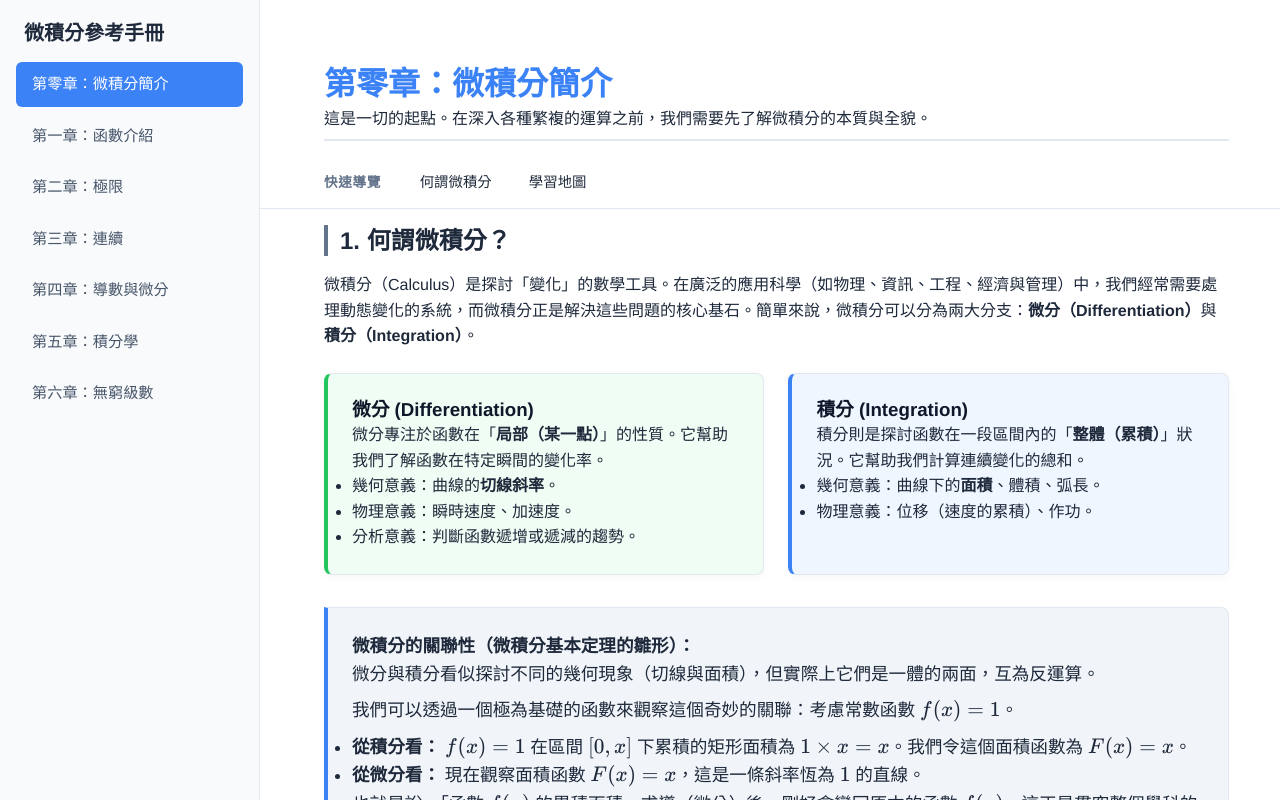
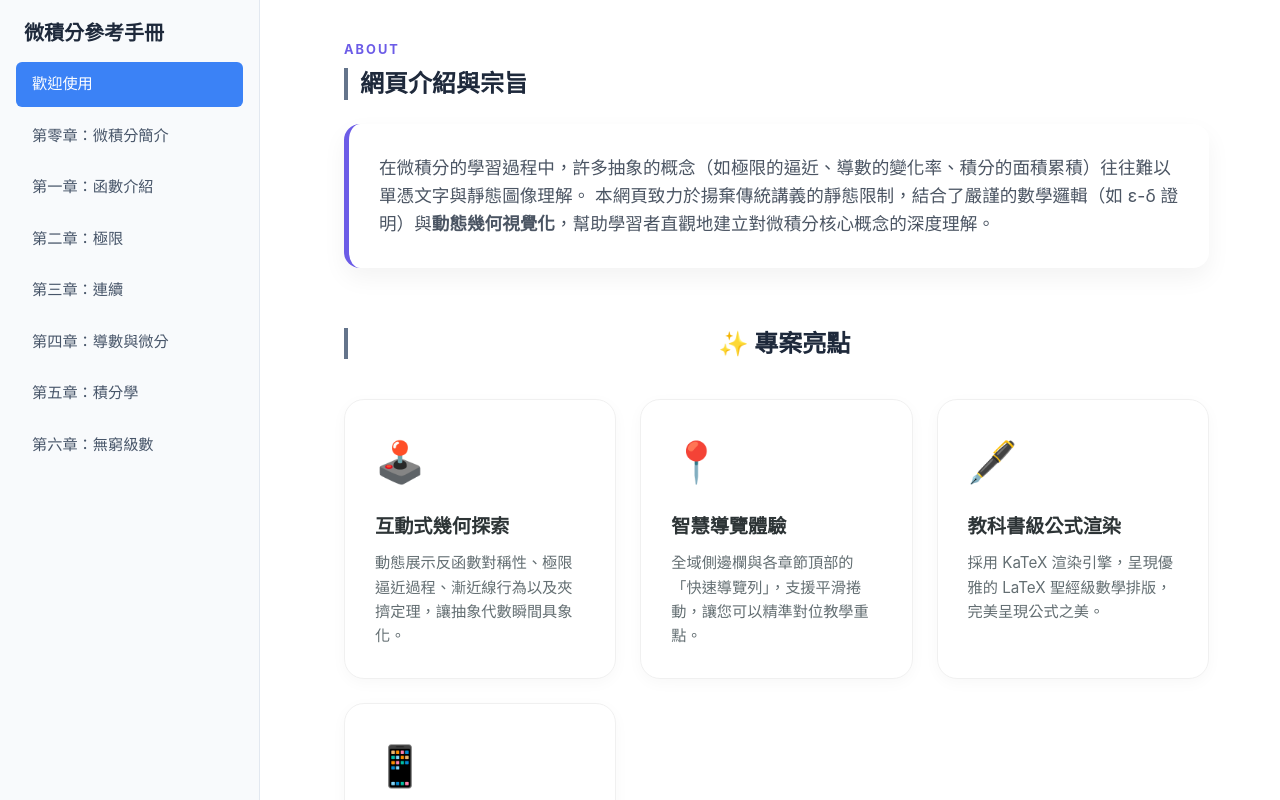
Before and after one commit to ZhaoHong04126/visual-calculus, a React (Vite) app: page / in a window 1280 px wide. Built offline with nearby package versions, Linux system fonts and the light colour scheme.

Commit message:
新增 About 頁面，包含網頁介紹、專案亮點及使用指南

```diff
--- /dev/null
+++ b/src/About/About.css
@@ -0,0 +1,153 @@
+.about-container {
+  max-width: 1000px;
+  margin: 0 auto;
+  padding: 40px 20px;
+  font-family: 'Inter', system-ui, -apple-system, sans-serif;
+  color: #2d3436;
+  line-height: 1.6;
+}
+
+
+/* Section Styling */
+.about-section {
+  margin-bottom: 60px;
+}
+
+.section-header {
+  margin-bottom: 24px;
+}
+
+.section-tag {
+  color: #6c5ce7;
+  font-weight: 700;
+  text-transform: uppercase;
+  letter-spacing: 2px;
+  font-size: 0.8rem;
+  margin-bottom: 8px;
+  display: block;
+}
+
+.section-title {
+  font-size: 2rem;
+  font-weight: 700;
+  color: #2d3436;
+  margin: 0;
+}
+
+.section-title.center {
+  text-align: center;
+  margin-bottom: 40px;
+}
+
+.content-card {
+  background: white;
+  padding: 30px;
+  border-radius: 16px;
+  box-shadow: 0 10px 25px rgba(0,0,0,0.05);
+  border-left: 5px solid #6c5ce7;
+}
+
+.content-card p {
+  font-size: 1.1rem;
+  color: #4b5563;
+  margin: 0;
+}
+
+/* Features Grid */
+.about-features {
+  margin-bottom: 80px;
+}
+
+.features-grid {
+  display: grid;
+  grid-template-columns: repeat(auto-fit, minmax(220px, 1fr));
+  gap: 24px;
+}
+
+.feature-item {
+  background: white;
+  padding: 30px;
+  border-radius: 20px;
+  box-shadow: 0 4px 15px rgba(0,0,0,0.03);
+  transition: all 0.3s ease;
+  border: 1px solid #f0f0f0;
+}
+
+.feature-item:hover {
+  transform: translateY(-10px);
+  box-shadow: 0 15px 35px rgba(108, 92, 231, 0.1);
+}
+
+.feature-icon {
+  font-size: 2.5rem;
+  margin-bottom: 20px;
+}
+
+.feature-item h3 {
+  margin: 0 0 12px 0;
+  font-size: 1.2rem;
+  color: #2d3436;
+}
+
+.feature-item p {
+  margin: 0;
+  font-size: 0.95rem;
+  color: #636e72;
+}
+
+/* Guide Section */
+.start-guide {
+  display: flex;
+  flex-direction: column;
+  gap: 16px;
+}
+
+.guide-card {
+  display: flex;
+  align-items: center;
+  gap: 20px;
+  background: white;
+  padding: 20px;
+  border-radius: 16px;
+  box-shadow: 0 4px 10px rgba(0,0,0,0.02);
+  transition: transform 0.2s;
+}
+
+.guide-card:hover {
+  transform: translateX(10px);
+}
+
+.guide-number {
+  width: 50px;
+  height: 50px;
+  background: #f0edff;
+  color: #6c5ce7;
+  border-radius: 50%;
+  display: flex;
+  align-items: center;
+  justify-content: center;
+  font-weight: 800;
+  font-size: 1.5rem;
+  flex-shrink: 0;
+}
+
+.guide-text h4 {
+  margin: 0 0 4px 0;
+  color: #2d3436;
+}
+
+.guide-text p {
+  margin: 0;
+  color: #636e72;
+  font-size: 0.9rem;
+}
+
+/* Footer */
+.about-footer {
+  text-align: center;
+  margin-top: 40px;
+  padding-top: 40px;
+  border-top: 1px solid #efefef;
+  color: #b2bec3;
+  font-size: 0.9rem;
+}
--- /dev/null
+++ b/src/About/About.jsx
@@ -0,0 +1,81 @@
+import React from 'react';
+import './About.css';
+
+const About = () => {
+  return (
+    <div className="about-container">
+
+      <section className="about-section">
+        <div className="section-header">
+          <span className="section-tag">About</span>
+          <h2 className="section-title">網頁介紹與宗旨</h2>
+        </div>
+        <div className="content-card">
+          <p>
+            在微積分的學習過程中，許多抽象的概念（如極限的逼近、導數的變化率、積分的面積累積）往往難以單憑文字與靜態圖像理解。
+            本網頁致力於揚棄傳統講義的靜態限制，結合了嚴謹的數學邏輯（如 ε-δ 證明）與<b>動態幾何視覺化</b>，幫助學習者直觀地建立對微積分核心概念的深度理解。
+          </p>
+        </div>
+      </section>
+
+      <section className="about-features">
+        <h2 className="section-title center">✨ 專案亮點</h2>
+        <div className="features-grid">
+          <div className="feature-item">
+            <div className="feature-icon">🕹️</div>
+            <h3>互動式幾何探索</h3>
+            <p>動態展示反函數對稱性、極限逼近過程、漸近線行為以及夾擠定理，讓抽象代數瞬間具象化。</p>
+          </div>
+          <div className="feature-item">
+            <div className="feature-icon">📍</div>
+            <h3>智慧導覽體驗</h3>
+            <p>全域側邊欄與各章節頂部的「快速導覽列」，支援平滑捲動，讓您可以精準對位教學重點。</p>
+          </div>
+          <div className="feature-item">
+            <div className="feature-icon">🖋️</div>
+            <h3>教科書級公式渲染</h3>
+            <p>採用 KaTeX 渲染引擎，呈現優雅的 LaTeX 聖經級數學排版，完美呈現公式之美。</p>
+          </div>
+          <div className="feature-item">
+            <div className="feature-icon">📱</div>
+            <h3>頂級響應式設計</h3>
+            <p>無論是桌機還是手機，均能自動調整排版與圖表大小，隨時隨地同步學習。</p>
+          </div>
+        </div>
+      </section>
+
+      <section className="about-section">
+        <h2 className="section-title">📚 如何開始？</h2>
+        <div className="start-guide">
+          <div className="guide-card">
+            <div className="guide-number">0</div>
+            <div className="guide-text">
+              <h4>第零章：微積分簡介</h4>
+              <p>從幾何本質出發，快速掌握微積分的發展與地圖。</p>
+            </div>
+          </div>
+          <div className="guide-card">
+            <div className="guide-number">1</div>
+            <div className="guide-text">
+              <h4>基礎章節（1-3章）</h4>
+              <p>建立函數、極限與連續性的嚴格基礎，這是通往導與積的門票。</p>
+            </div>
+          </div>
+          <div className="guide-card">
+            <div className="guide-number">2</div>
+            <div className="guide-text">
+              <h4>核心應用（4-6章）</h4>
+              <p>深入探討微分學、積分學與無窮級數，解決現代科學的核心問題。</p>
+            </div>
+          </div>
+        </div>
+      </section>
+
+      <footer className="about-footer">
+        <p>Made with ❤️ for Calculus Learners.</p>
+      </footer>
+    </div>
+  );
+};
+
+export default About;
--- a/src/App.jsx
+++ b/src/App.jsx
@@ -4,6 +4,7 @@ import './App.css';
 
 // 引入各個主題的進入點元件
 import Introduction from './Introduction/Introduction';
+import About from './About/About';
 import Functions from './Functions/Functions';
 import Limits from './Limits/Limits';
 import Continuity from './Continuity/Continuity';
@@ -61,6 +62,11 @@ export default function App() {
         <ul className="nav-links">
           <li>
             <NavLink to="/" className={({ isActive }) => isActive ? "active-link" : ""} end>
+              歡迎使用
+            </NavLink>
+          </li>
+          <li>
+            <NavLink to="/introduction" className={({ isActive }) => isActive ? "active-link" : ""}>
               第零章：微積分簡介
             </NavLink>
           </li>
@@ -101,7 +107,8 @@ export default function App() {
       <main className="main-content">
         <div className="content-wrapper">
           <Routes>
-            <Route path="/" element={<Introduction />} />
+            <Route path="/" element={<About />} />
+            <Route path="/introduction" element={<Introduction />} />
             <Route path="/functions" element={<Functions />} />
             <Route path="/limits" element={<Limits />} />
             <Route path="/continuity" element={<Continuity />} />
```
